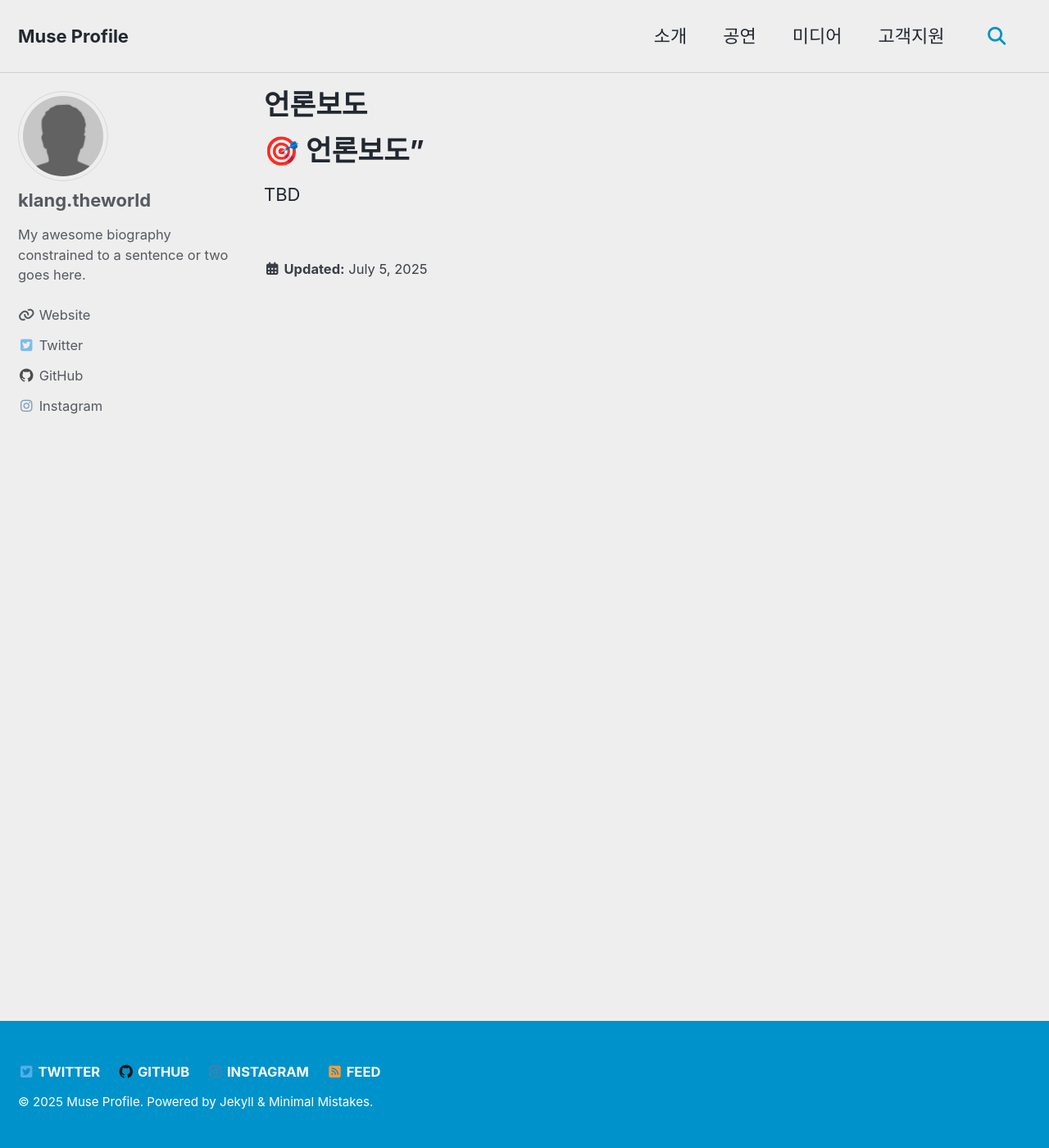
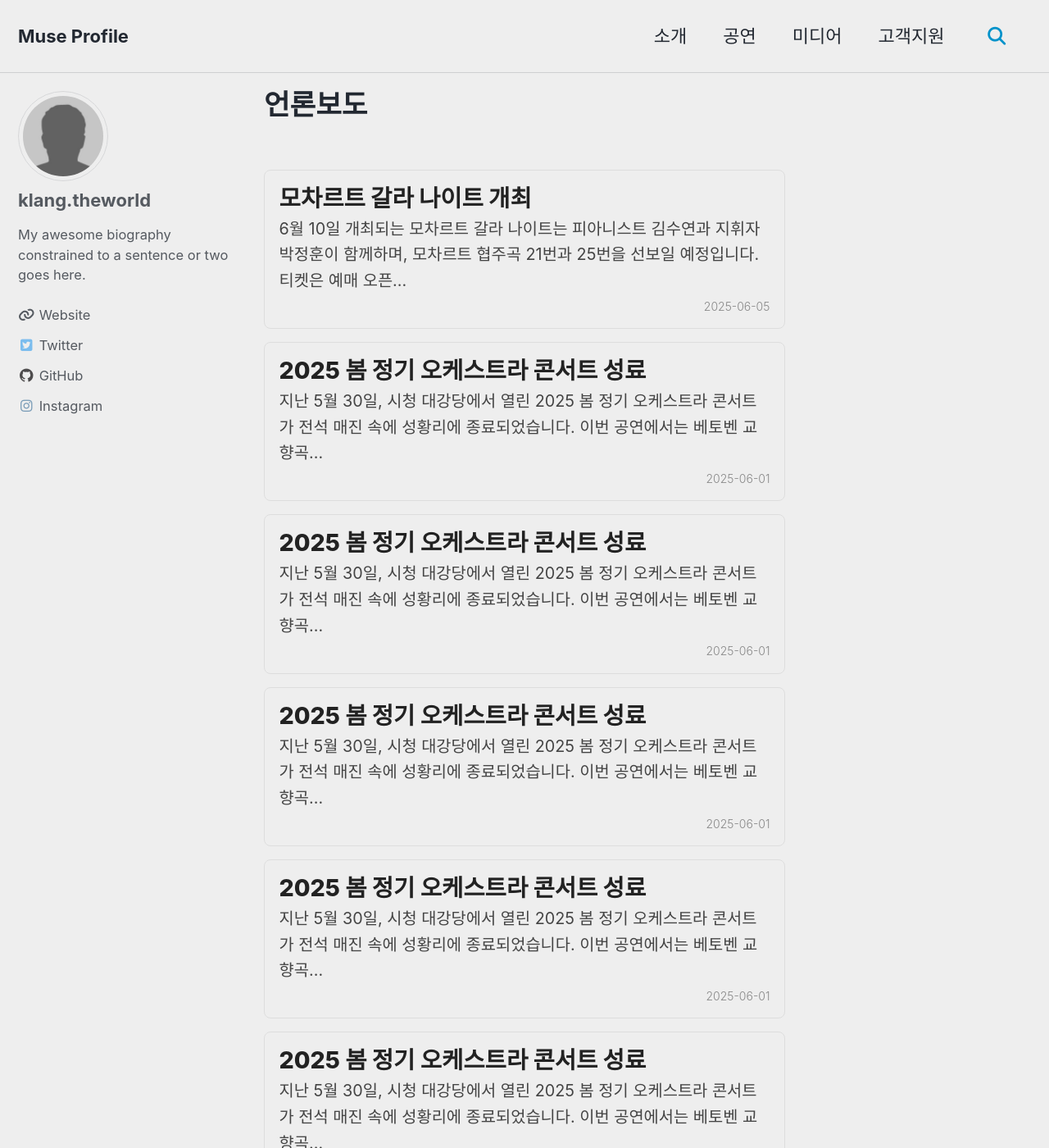
Before and after one commit to hyotoi/hyotoi.github.io, a Jekyll site: the page built from _pages/media/news.md, in a window 1280 px wide and 1400 px high. Shown: the whole window at 82% size. Built offline with Jekyll 4.4.1, drawn with Linux system fonts in a browser that asks for light colours; cached includes are drawn as plain includes; some of the changed text lies outside the part shown.

Commit message:
feat: 언론보도(news) 페이지 및 스타일 추가
- /media/news 페이지 구현: 뉴스 카테고리 포스트 리스트 출력
- 뉴스 항목 카드 레이아웃 및 hover 효과 적용(news.scss)
- 여러 뉴스 포스트 생성으로 샘플 데이터 구성

```diff
--- a/_pages/media/news.md
+++ b/_pages/media/news.md
@@ -5,5 +5,22 @@ layout: single
 pagination: false
 ---
 
-# 🎯 언론보도"
-TBD
+{% assign news_posts = site.posts | where_exp: "post", "post.categories contains 'news'" | sort: 'date' | reverse %}
+
+<div class="entries-list">
+  {% for post in news_posts %}
+    <a href="{{ post.url }}" class="news-item">
+      <article>
+        <div class="post-title">
+          {{ post.title }}
+        </div>
+        <div class="post-excerpt">
+          {{ post.excerpt | default: post.content | strip_html | truncatewords: 20 }}
+        </div>
+        <div class="post-date">
+          <small>{{ post.date | date: "%Y-%m-%d" }}</small>
+        </div>
+      </article>
+    </a>
+  {% endfor %}
+</div>
--- /dev/null
+++ b/_posts/news/2025-04-12-orchestra-spring-concert copy 4.md
@@ -0,0 +1,9 @@
+---
+title: "2025 봄 정기 오케스트라 콘서트 성료"
+date: 2025-04-12 19:00:00 +0900
+categories:
+  - news
+
+---
+
+지난 5월 30일, 시청 대강당에서 열린 2025 봄 정기 오케스트라 콘서트가 전석 매진 속에 성황리에 종료되었습니다. 이번 공연에서는 베토벤 교향곡 7번과 드보르작의 슬라브 무곡이 연주되어 관객들의 뜨거운 환호를 받았습니다.
--- /dev/null
+++ b/_posts/news/2025-05-29-orchestra-spring-concert copy 2.md
@@ -0,0 +1,9 @@
+---
+title: "2025 봄 정기 오케스트라 콘서트 성료"
+date: 2025-05-29 19:00:00 +0900
+categories:
+  - news
+
+---
+
+지난 5월 30일, 시청 대강당에서 열린 2025 봄 정기 오케스트라 콘서트가 전석 매진 속에 성황리에 종료되었습니다. 이번 공연에서는 베토벤 교향곡 7번과 드보르작의 슬라브 무곡이 연주되어 관객들의 뜨거운 환호를 받았습니다.
--- /dev/null
+++ b/_posts/news/2025-05-30-orchestra-spring-concert.md
@@ -0,0 +1,9 @@
+---
+title: "2025 봄 정기 오케스트라 콘서트 성료"
+date: 2025-05-30 19:00:00 +0900
+categories:
+  - news
+
+---
+
+지난 5월 30일, 시청 대강당에서 열린 2025 봄 정기 오케스트라 콘서트가 전석 매진 속에 성황리에 종료되었습니다. 이번 공연에서는 베토벤 교향곡 7번과 드보르작의 슬라브 무곡이 연주되어 관객들의 뜨거운 환호를 받았습니다.
--- /dev/null
+++ b/_posts/news/2025-06-01-orchestra-spring-concert copy 10.md
@@ -0,0 +1,9 @@
+---
+title: "2025 봄 정기 오케스트라 콘서트 성료"
+date: 2025-06-01 19:00:00 +0900
+categories:
+  - news
+
+---
+
+지난 5월 30일, 시청 대강당에서 열린 2025 봄 정기 오케스트라 콘서트가 전석 매진 속에 성황리에 종료되었습니다. 이번 공연에서는 베토벤 교향곡 7번과 드보르작의 슬라브 무곡이 연주되어 관객들의 뜨거운 환호를 받았습니다.
--- /dev/null
+++ b/_posts/news/2025-06-01-orchestra-spring-concert copy 3.md
@@ -0,0 +1,9 @@
+---
+title: "2025 봄 정기 오케스트라 콘서트 성료"
+date: 2025-06-01 19:00:00 +0900
+categories:
+  - news
+
+---
+
+지난 5월 30일, 시청 대강당에서 열린 2025 봄 정기 오케스트라 콘서트가 전석 매진 속에 성황리에 종료되었습니다. 이번 공연에서는 베토벤 교향곡 7번과 드보르작의 슬라브 무곡이 연주되어 관객들의 뜨거운 환호를 받았습니다.
--- /dev/null
+++ b/_posts/news/2025-06-01-orchestra-spring-concert copy 5.md
@@ -0,0 +1,9 @@
+---
+title: "2025 봄 정기 오케스트라 콘서트 성료"
+date: 2025-06-01 19:00:00 +0900
+categories:
+  - news
+
+---
+
+지난 5월 30일, 시청 대강당에서 열린 2025 봄 정기 오케스트라 콘서트가 전석 매진 속에 성황리에 종료되었습니다. 이번 공연에서는 베토벤 교향곡 7번과 드보르작의 슬라브 무곡이 연주되어 관객들의 뜨거운 환호를 받았습니다.
--- /dev/null
+++ b/_posts/news/2025-06-01-orchestra-spring-concert copy 6.md
@@ -0,0 +1,9 @@
+---
+title: "2025 봄 정기 오케스트라 콘서트 성료"
+date: 2025-06-01 19:00:00 +0900
+categories:
+  - news
+
+---
+
+지난 5월 30일, 시청 대강당에서 열린 2025 봄 정기 오케스트라 콘서트가 전석 매진 속에 성황리에 종료되었습니다. 이번 공연에서는 베토벤 교향곡 7번과 드보르작의 슬라브 무곡이 연주되어 관객들의 뜨거운 환호를 받았습니다.
--- /dev/null
+++ b/_posts/news/2025-06-01-orchestra-spring-concert copy 7.md
@@ -0,0 +1,9 @@
+---
+title: "2025 봄 정기 오케스트라 콘서트 성료"
+date: 2025-06-01 19:00:00 +0900
+categories:
+  - news
+
+---
+
+지난 5월 30일, 시청 대강당에서 열린 2025 봄 정기 오케스트라 콘서트가 전석 매진 속에 성황리에 종료되었습니다. 이번 공연에서는 베토벤 교향곡 7번과 드보르작의 슬라브 무곡이 연주되어 관객들의 뜨거운 환호를 받았습니다.
--- /dev/null
+++ b/_posts/news/2025-06-01-orchestra-spring-concert copy 8.md
@@ -0,0 +1,9 @@
+---
+title: "2025 봄 정기 오케스트라 콘서트 성료"
+date: 2025-06-01 19:00:00 +0900
+categories:
+  - news
+
+---
+
+지난 5월 30일, 시청 대강당에서 열린 2025 봄 정기 오케스트라 콘서트가 전석 매진 속에 성황리에 종료되었습니다. 이번 공연에서는 베토벤 교향곡 7번과 드보르작의 슬라브 무곡이 연주되어 관객들의 뜨거운 환호를 받았습니다.
--- /dev/null
+++ b/_posts/news/2025-06-01-orchestra-spring-concert copy 9.md
@@ -0,0 +1,9 @@
+---
+title: "2025 봄 정기 오케스트라 콘서트 성료"
+date: 2025-06-01 19:00:00 +0900
+categories:
+  - news
+
+---
+
+지난 5월 30일, 시청 대강당에서 열린 2025 봄 정기 오케스트라 콘서트가 전석 매진 속에 성황리에 종료되었습니다. 이번 공연에서는 베토벤 교향곡 7번과 드보르작의 슬라브 무곡이 연주되어 관객들의 뜨거운 환호를 받았습니다.
--- /dev/null
+++ b/_posts/news/2025-06-01-orchestra-spring-concert copy.md
@@ -0,0 +1,9 @@
+---
+title: "2025 봄 정기 오케스트라 콘서트 성료"
+date: 2025-06-01 19:00:00 +0900
+categories:
+  - news
+
+---
+
+지난 5월 30일, 시청 대강당에서 열린 2025 봄 정기 오케스트라 콘서트가 전석 매진 속에 성황리에 종료되었습니다. 이번 공연에서는 베토벤 교향곡 7번과 드보르작의 슬라브 무곡이 연주되어 관객들의 뜨거운 환호를 받았습니다.
--- /dev/null
+++ b/_posts/news/2025-06-05-mozart-gala-night.md
@@ -0,0 +1,9 @@
+---
+title: "모차르트 갈라 나이트 개최"
+date: 2025-06-05 20:00:00 +0900
+categories:
+  - news
+
+---
+
+6월 10일 개최되는 모차르트 갈라 나이트는 피아니스트 김수연과 지휘자 박정훈이 함께하며, 모차르트 협주곡 21번과 25번을 선보일 예정입니다. 티켓은 예매 오픈 1시간 만에 매진되었습니다.
--- /dev/null
+++ b/_sass/news.scss
@@ -0,0 +1,51 @@
+.entries-list {
+  display: flex;
+  flex-direction: column;
+  gap: 16px;
+  margin-top: 2rem;
+}
+
+.news-item {
+  display: block;
+  border: 1px solid #ddd;
+  border-radius: 8px;
+  padding: 0.6rem 0.8rem;     /* 상하 0.6rem, 좌우 0.8rem로 여백 축소 */
+  transition: transform 0.3s ease, background-color 0.3s ease, box-shadow 0.3s ease;
+  text-decoration: none !important;
+  color: inherit;
+}
+
+.news-item:hover {
+  background-color: #f5f8ff;         /* hover 배경색 */
+  box-shadow: 0 8px 20px rgba(0,0,0,0.1); /* hover 그림자 */
+  transform: translateY(-4px);       /* hover 살짝 뜨는 효과 */
+}
+
+/* 제목: 기본 상태에서 underline 제거, hover 시에만 underline */
+.post-title {
+  font-size: 1.3rem;
+  font-weight: 800;
+  color: #222;
+  text-decoration: none;
+  transition: text-decoration 0.2s ease;
+}
+
+.news-item:hover .post-title {
+  text-decoration: underline;
+}
+
+/* 본문 요약 */
+.post-excerpt {
+  font-size: 0.9rem;
+  font-weight: 400;
+  color: #444;
+  line-height: 1.6;
+}
+
+/* 날짜 */
+.post-date {
+  font-size: 0.85rem;
+  font-weight: 300;
+  color: #888;
+  text-align: right;
+}
--- a/assets/css/main.scss
+++ b/assets/css/main.scss
@@ -12,3 +12,4 @@ search: false
 @import "contents";
 @import "contact_support";
 @import "contact_notice";
+@import "news";
```
